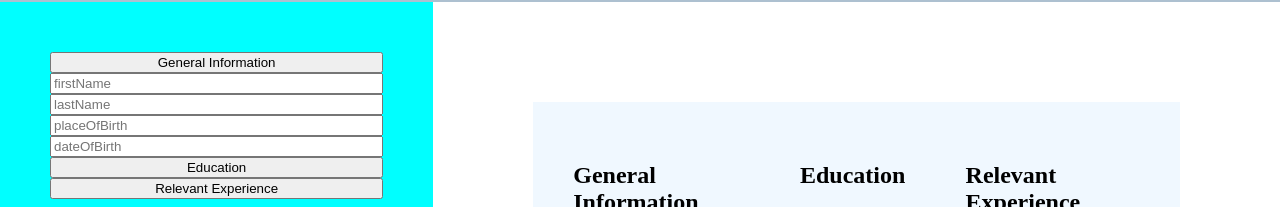
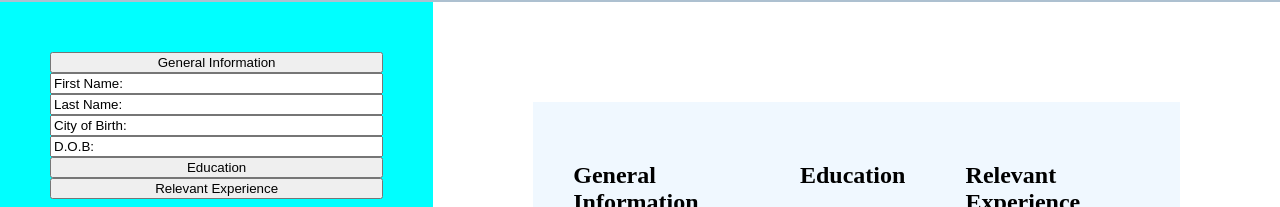
Before and after one commit to juniortorr/resume-builder, a React (Vite) app: page / in a window 1280 px wide. Both pictures are taken after a click on the button "General Information". Shown: the part 148-355 px from the top of the page. Built offline with nearby package versions, Linux system fonts and the light colour scheme.

Commit message:
refactor forms to  use Object.entries for access to values instead of just keys from Object.keys

```diff
--- a/src/assets/components/Form.jsx
+++ b/src/assets/components/Form.jsx
@@ -2,9 +2,12 @@ import { useState } from 'react';
 
 function Form({ name, setCurrent, current }) {
   const [isActive, setIsActive] = useState(false);
-  const keys = Object.keys(current);
+  const [status, setStatus] = useState('initial');
   const objectToMap = (obj) => new Map(Object.entries(obj));
   const mapToObject = (map) => Object.fromEntries(map.entries());
+  const statuses = ['initial', 'saved', 'editing'];
+  const inputs = [];
+  let index = 0;
 
   function handleChange(e) {
     const map = objectToMap(current);
@@ -17,7 +20,25 @@ function Form({ name, setCurrent, current }) {
   function handleClick() {
     setIsActive(!isActive);
   }
-
+  for (const [key, value] of Object.entries(current)) {
+    console.log(key);
+    if (value === 'Relevant Information') {
+      inputs.push(
+        <textarea
+          name={key}
+          id={key}
+          key={index}
+          onChange={handleChange}
+          value={value}
+          cols="30"
+          rows="10"
+        ></textarea>
+      );
+    } else {
+      inputs.push(<input type="text" key={index} value={value} onChange={handleChange} id={key} />);
+    }
+    index += 1;
+  }
   if (isActive === false) {
     return <button onClick={handleClick}>{name}</button>;
   }
@@ -25,17 +46,16 @@ function Form({ name, setCurrent, current }) {
     return (
       <>
         <button onClick={handleClick}>{name}</button>
-        <form action="/">
-          {keys.map((key, index) => {
-            console.log(key);
-            return (
-              <input type="text" key={index} placeholder={key} onChange={handleChange} id={key} />
-            );
-          })}
-        </form>
+        <form action="/">{inputs}</form>
       </>
     );
   }
 }
 
 export default Form;
+
+//             if (key === 'relevantInfo') {
+// return (
+
+// );
+//
```
